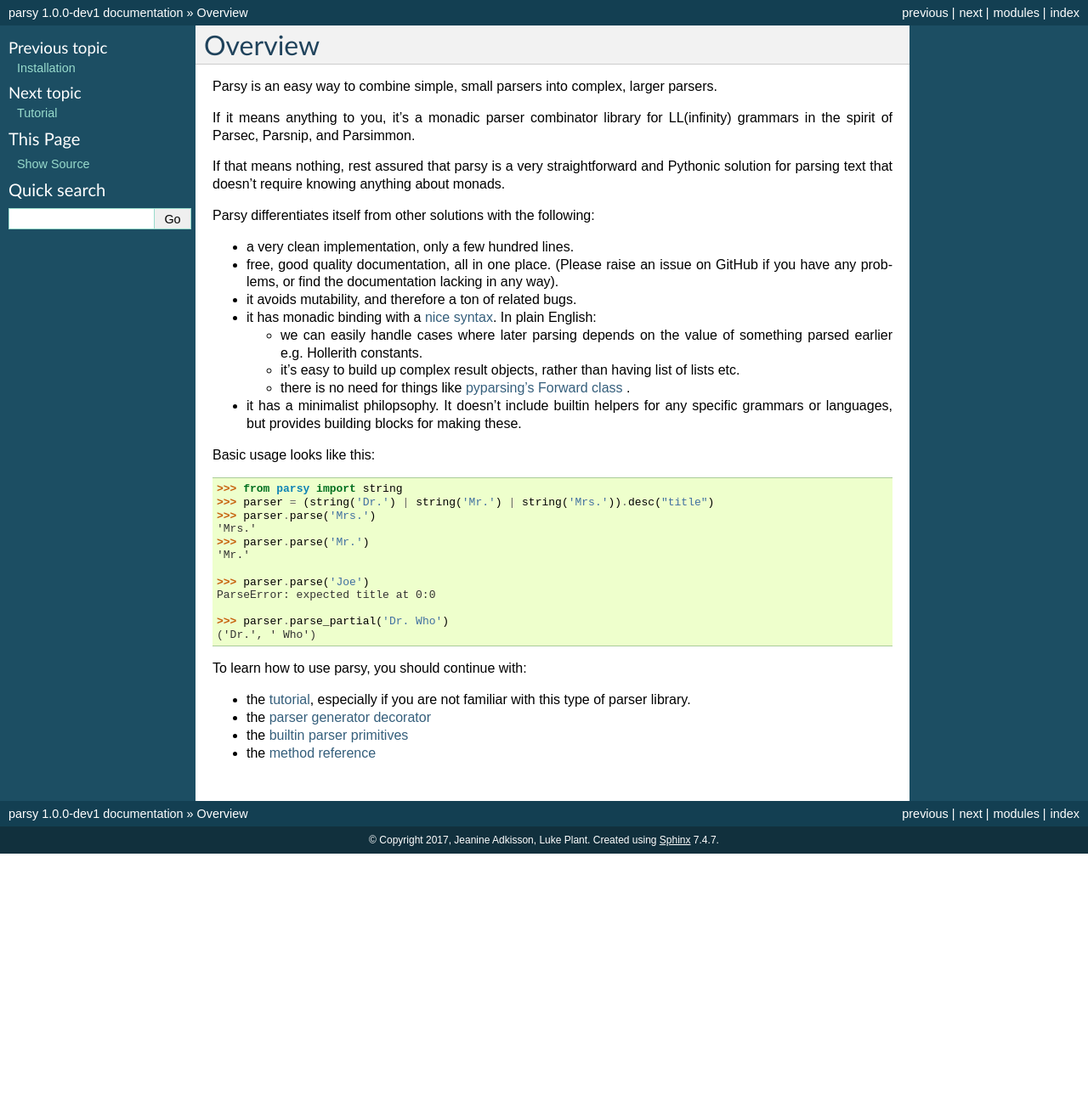
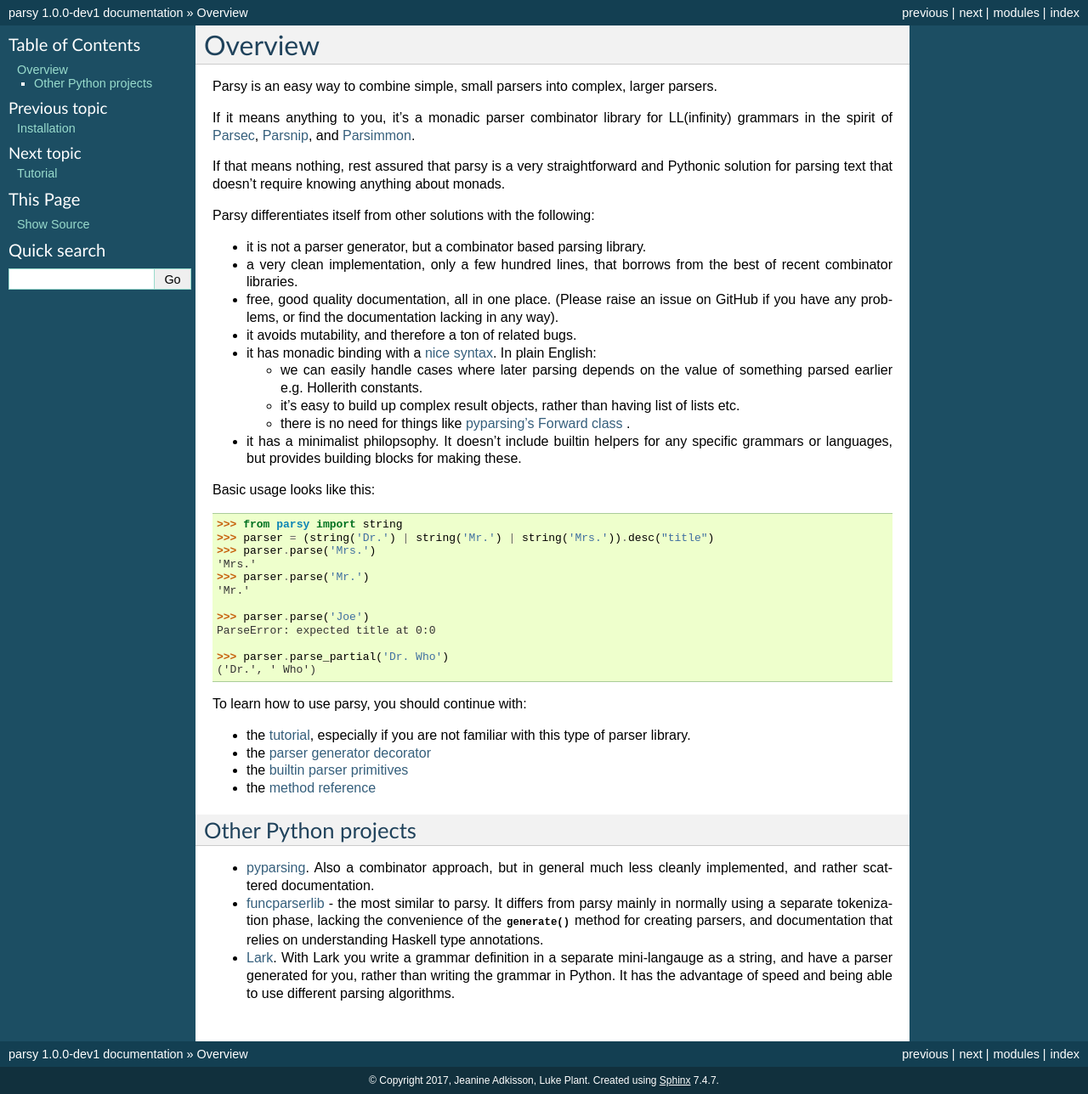
Before and after one commit to python-parsy/parsy, a Sphinx documentation site: the page built from docs/overview.rst, in a window 1280 px wide. Shown: the whole page at 85% size. Built offline with Sphinx 7.4.7, drawn with Linux system fonts in a browser that asks for light colours; before the commit the page ends 1005 px from its top, so only the background shows below that.

Commit message:
Docs updates

```diff
--- a/docs/overview.rst
+++ b/docs/overview.rst
@@ -6,7 +6,10 @@
 parsers.
 
 If it means anything to you, it's a monadic parser combinator library for
-LL(infinity) grammars in the spirit of Parsec, Parsnip, and Parsimmon.
+LL(infinity) grammars in the spirit of `Parsec
+<https://github.com/haskell/parsec>`_, `Parsnip
+<http://parsnip-parser.sourceforge.net/>`_, and `Parsimmon
+<https://github.com/jneen/parsimmon>`_.
 
 If that means nothing, rest assured that parsy is a very straightforward and
 Pythonic solution for parsing text that doesn't require knowing anything about
@@ -14,7 +17,9 @@
 
 Parsy differentiates itself from other solutions with the following:
 
-* a very clean implementation, only a few hundred lines.
+* it is not a parser generator, but a combinator based parsing library.
+* a very clean implementation, only a few hundred lines, that borrows
+  from the best of recent combinator libraries.
 * free, good quality documentation, all in one place. (Please raise an issue on
   GitHub if you have any problems, or find the documentation lacking in any
   way).
@@ -56,3 +61,21 @@
 * the :doc:`parser generator decorator </generating>`
 * the :doc:`builtin parser primitives </primitives>`
 * the :doc:`method reference </methods_and_combinators>`
+
+Other Python projects
+=====================
+
+* `pyparsing <http://pyparsing.wikispaces.com/>`_. Also a combinator approach,
+  but in general much less cleanly implemented, and rather scattered
+  documentation.
+
+* `funcparserlib <https://github.com/vlasovskikh/funcparserlib>`_ - the most
+  similar to parsy. It differs from parsy mainly in normally using a separate
+  tokenization phase, lacking the convenience of the :func:`generate` method for
+  creating parsers, and documentation that relies on understanding Haskell type
+  annotations.
+
+* `Lark <https://github.com/erezsh/lark>`_. With Lark you write a grammar
+  definition in a separate mini-langauge as a string, and have a parser
+  generated for you, rather than writing the grammar in Python. It has the
+  advantage of speed and being able to use different parsing algorithms.
--- a/docs/tutorial.rst
+++ b/docs/tutorial.rst
@@ -180,6 +180,8 @@
 the order of the values parsed (year, month, day), otherwise we could pass a
 ``lambda`` to ``combine``.
 
+.. _using-previous-values:
+
 Using previously parsed values
 ==============================
 
@@ -200,7 +202,7 @@
 components, and we need a way to be able to test earlier values while in the
 middle of parsing, to see if we should continue looking for another component.
 
-The :meth:`Parse.bind` method provides one way to do it (yay monads!). You pass
+The :meth:`Parser.bind` method provides one way to do it (yay monads!). You pass
 it a function that takes the output value from one parser as its input, and
 returns another parser as its output. (An example will help!) By appropriate use
 of closures, plus the :func:`success` primitive to return our values as a tuple,
```
Also changed, not shown: other parts of docs/tutorial.rst (+1 -1 lines), README.md (+6 -4 lines), docs/generating.rst (+6 -2 lines).
